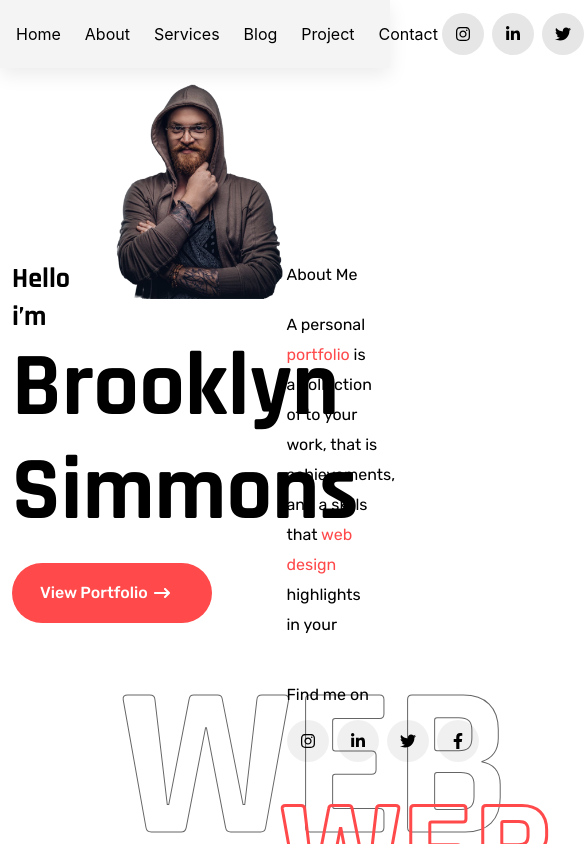
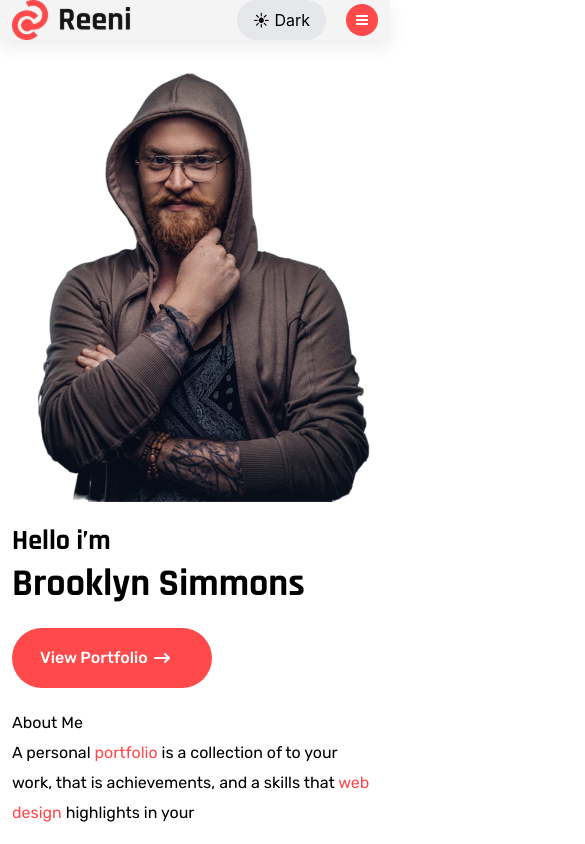
Before and after one commit to nabilislam11/Demo-portfolio, a React (Vite) app: page / in a window 390 px wide. Shown: the top 844 px of the page, 585 px wide, since content can reach past the window. Built offline with nearby package versions, Linux system fonts and the light colour scheme.

Commit message:
responsive banner page & tpm sertvice page

```diff
--- a/src/components/banner/Banner.jsx
+++ b/src/components/banner/Banner.jsx
@@ -6,11 +6,14 @@ const Banner = () => {
     return (
         <div className="container px-3 relative dark:bg-black ">
 
-            <div className="flex justify-between items-start pb-[88px]">
-                <div className=" w-[25%] pt-[192px] space-y-5">
+            <div className=" relative flex flex-col  md:flex-row justify-between items-start pb-[88px]">
+                <div className="  md:absolute md:left-85  md:top-[10px]   items-center flex justify-center  z-[10]">
+                    <img src={banner} alt="" />
+                </div>
+                <div className=" md:w-[25%] pt-[20px] md:pt-[192px] space-y-5">
                     <div className=" ">
                         <p className='font-rajdhani font-bold  text-[28px] leading-[38px] text-black dark:text-white ' >Hello i’m</p>
-                        <h2 className='font-rajdhani font-bold  text-[90px] leading-[103.5px] text-black dark:text-white' >Brooklyn
+                        <h2 className='font-rajdhani font-bold text-[38px] md:text-[90px] leading-12 md:leading-[103.5px] text-black dark:text-white' >Brooklyn
                             Simmons</h2>
                     </div>
                     <div className="flex items-center rounded-[500px] pl-[28px] pr-[30px] bg-[#FF494A] w-[200px] gap-1.5  ">
@@ -19,13 +22,10 @@ const Banner = () => {
                     </div>
 
                 </div>
-                <div className="    items-center flex justify-center  z-[10]">
-                    <img src={banner} alt="" />
-                </div>
-                <div className=" w-[25%] pt-[192px] flex flex-col gap-10 ">
-                    <div className=" space-y-5 ">
-                        <p className='font-rubik  font-normal   text-[16px] leading-[30px]  text-black dark:text-white ' >About Me</p>
-                        <h2 className='font-rubik  font-normal   text-[16px] leading-[30px] text-black dark:text-white' >A personal <span className='text-[#FF494A]'>portfolio</span> is a collection of to
+                <div className=" md:w-[25%] pt-[20px] md:pt-[192px] flex flex-col gap-3 md:gap-10 ">
+                    <div className="  md:space-y-5 ">
+                        <p className='font-rubik  font-normal text-[16px] leading-[30px]  text-black dark:text-white ' >About Me</p>
+                        <h2 className='font-rubik  font-normal text-[16px] leading-[30px] text-black dark:text-white' >A personal <span className='text-[#FF494A]'>portfolio</span> is a collection of to
                             your work, that is achievements, and a
                             skills that <span className='text-[#FF494A]'>web design</span>  highlights in your</h2>
                     </div>
@@ -49,7 +49,7 @@ const Banner = () => {
                     </div>
                 </div>
             </div>
-            <div className=" " >
+            <div className=" hidden md:block " >
                 <h2 className=' z-[1]  absolute top-[580px] left-30 text-transparent opacity-60  select-none font-rajdhani font-bold text-[212.9px] leading-[244.8px] [-webkit-text-stroke-width:1px] [-webkit-text-stroke-color:black] dark:[-webkit-text-stroke-color:white]    '>WEB DESIGN</h2>
                 <h2 className=' z-[50]  absolute top-170 left-70  font-rajdhani font-bold text-[150px] leading-[172.5px] [-webkit-text-stroke-width:3px] [-webkit-text-stroke-color:#FF494A]  text-transparent translate-y-6    '>WEB DESIGN</h2>
             </div>
--- a/src/components/navbar/DesktopNavbar.jsx
+++ b/src/components/navbar/DesktopNavbar.jsx
@@ -6,7 +6,7 @@ import ThemeToggle from '../themetoggle/ThemeToggle'
 const DesktopNavbar = () => {
     return (
         <div>
-            <div className="bg-[#F4F4F4] shadow-[0_7px_18px_0_rgba(24,16,16,0.08)] dark:bg-[#141414] text-black dark:text-white transition-colors duration-300">
+            <div className="hidden md:block bg-[#F4F4F4] shadow-[0_7px_18px_0_rgba(24,16,16,0.08)] dark:bg-[#141414] text-black dark:text-white transition-colors duration-300">
                 <div className='container flex justify-between items-center py-2.5 px-3'>
 
                     {/* Logo Section */}
--- /dev/null
+++ b/src/components/navbar/MobileNavbar.jsx
@@ -0,0 +1,72 @@
+import React, { useState } from 'react'
+import ThemeToggle from '../themetoggle/ThemeToggle'
+import { VscThreeBars } from 'react-icons/vsc'
+import { FaTimes } from 'react-icons/fa';
+import logo from "../../assets/logo.png"
+import logodark from "../../assets/logodark.png"
+const MobileNavbar = () => {
+    const [open, setOpen] = useState(false);
+    return (
+        <div>
+            <div className="md:hidden bg-[#F4F4F4] shadow-[0_7px_18px_0_rgba(24,16,16,0.08)] dark:bg-[#141414] text-black dark:text-white transition-colors duration-300">
+                <div className=' flex justify-between items-center  px-3'>
+
+                    {/* Logo Section */}
+                    <div>
+                        <div>
+                            <img src={logo} alt="logo" className="block dark:hidden" />
+                            <img src={logodark} alt="logo-dark" className="hidden dark:block" />
+                        </div>
+                    </div>
+
+                    <div className=" flex justify-between items-center gap-5">
+
+                        <ThemeToggle></ThemeToggle>
+
+
+                        <button className='p-[8px] rounded-full  bg-[#FF494A] text-white  ' onClick={() => setOpen(true)}>
+                            <VscThreeBars />
+                        </button>
+                    </div>
+                    {/* Menu */}
+                    {
+                        open && (
+
+
+                            <div className="fixed inset-0 bg-[#F4F4F4] dark:bg-[#141414] z-50 flex flex-col">
+
+                                {/* Top */}
+                                <div className="flex justify-between items-center px-3">
+                                    <div>
+                                        <img src={logo} className="block dark:hidden" />
+                                        <img src={logodark} className="hidden dark:block" />
+                                    </div>
+
+                                    <button className=' p-[8px] rounded-full bg-[#FF494A] text-white' onClick={() => setOpen(false)}>
+                                        <FaTimes />
+                                    </button>
+                                </div>
+
+                                {/* Menu Center */}
+                                <div className="flex-1 flex items-center justify-center">
+                                    <ul className='flex flex-col gap-6 text-center'>
+                                        <li><a className='!text-black dark:!text-white' href="/Home">Home</a></li>
+                                        <li><a className='!text-black dark:!text-white' href="/About">About</a></li>
+                                        <li><a className='!text-black dark:!text-white' href="/Services">Services</a></li>
+                                        <li><a className='!text-black dark:!text-white' href="/Blog">Blog</a></li>
+                                        <li><a className='!text-black dark:!text-white' href="/Project">Project</a></li>
+                                        <li><a className='!text-black dark:!text-white' href="/Contact">Contact</a></li>
+                                    </ul>
+                                </div>
+
+                            </div>
+                        )
+                    }
+
+                </div>
+            </div>
+        </div >
+    )
+}
+
+export default MobileNavbar
--- a/src/components/navbar/Navbar.jsx
+++ b/src/components/navbar/Navbar.jsx
@@ -1,11 +1,15 @@
 
 
 import DesktopNavbar from './DesktopNavbar'
+import MobileNavbar from './MobileNavbar'
 
 const Navbar = () => {
   return (
-    <DesktopNavbar></DesktopNavbar>
+    <>
+      <DesktopNavbar></DesktopNavbar>
+      <MobileNavbar></MobileNavbar>
 
+    </>
 
   )
 }
--- a/src/components/tpm-service/TpmService.jsx
+++ b/src/components/tpm-service/TpmService.jsx
@@ -2,8 +2,8 @@ import React from 'react'
 import tpm1 from "../../assets/tpm1.svg"
 const TpmService = () => {
     return (
-        <div className='container px-3 py-[90px]  '>
-            <div className="grid grid-cols-1 sm:grid-cols-2 lg:grid-cols-4 gap-6 ">
+        <div className='container px-3  py-[20px] md:py-[90px]  '>
+            <div className="grid grid-cols-1 sm:grid-cols-2 lg:grid-cols-4  gap-3 md:gap-6 ">
                 <div className="py-[41px]  mt-8 flex flex-col items-center justify-between text-center gap-7 rounded-[20px] border border-[#FF494A] ">
                     <img src={tpm1} alt="" />
                     <div className="space-y-2 ">
```
